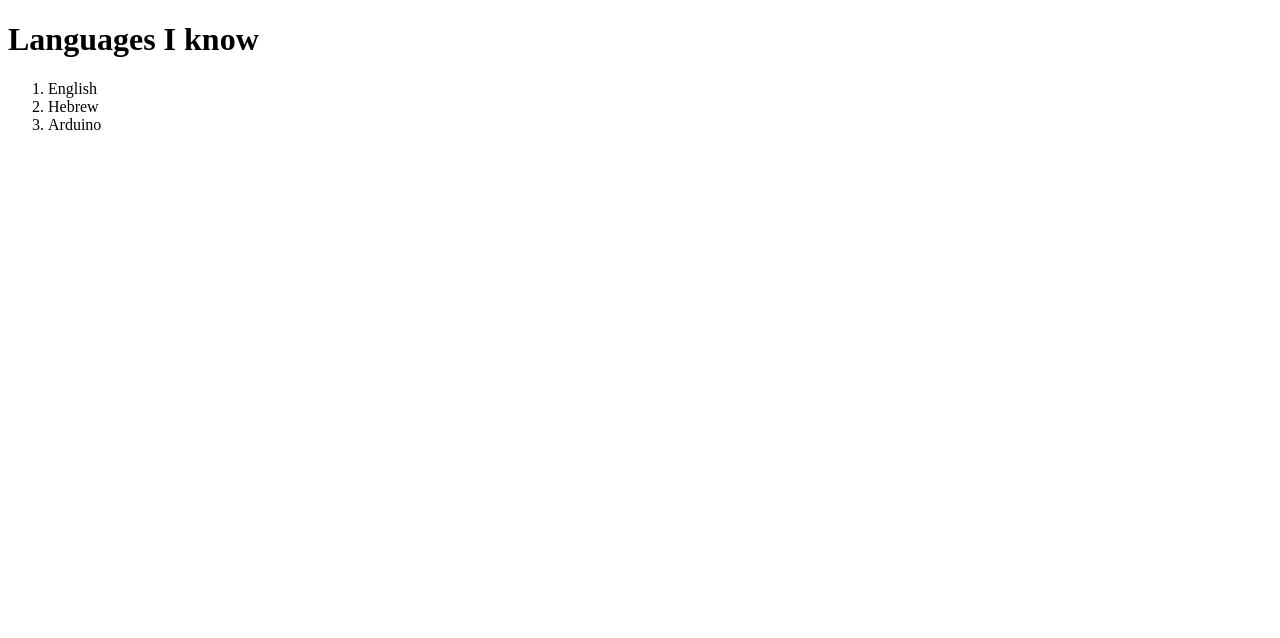
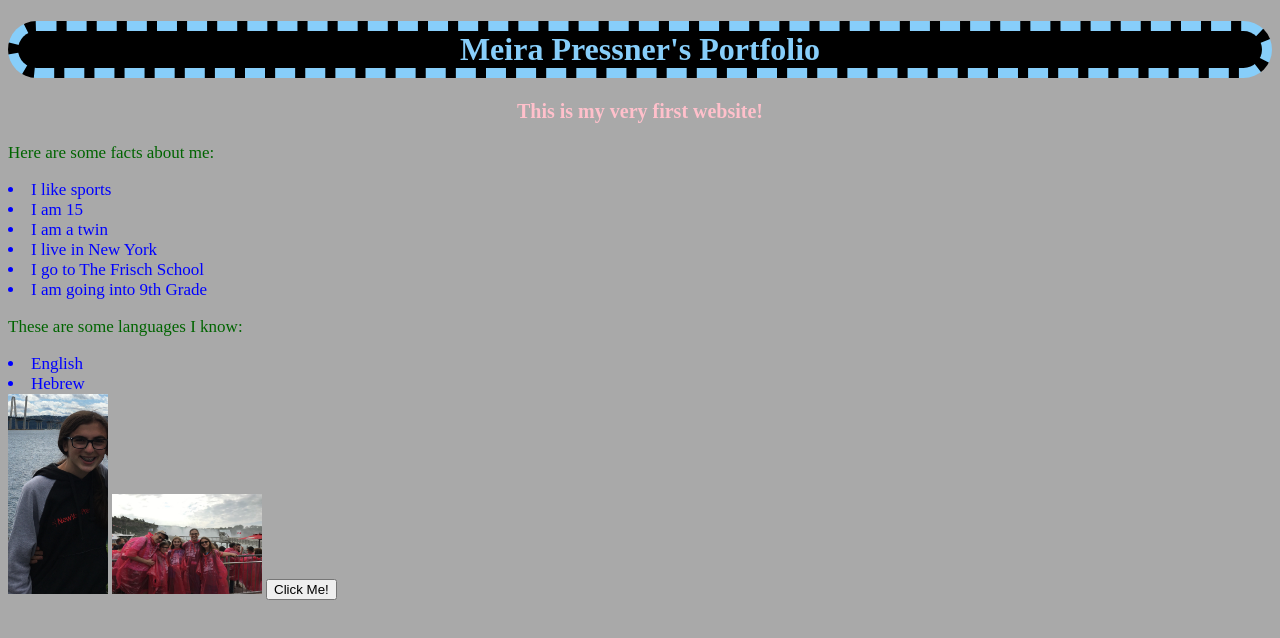
Before and after one commit to meirapressner/Portfolio, a plain HTML site: page index.html in a window 1280 px wide. Drawn offline with Linux system fonts and the light colour scheme.

Commit message:
new portfolio

```diff
--- a/index.html
+++ b/index.html
@@ -1,13 +1,24 @@
 <!DOCTYPE html>
+<html lang="en-us">
     <head>
         <title>Meira Pressner's Page</title>
+        <link href="style.css" rel="stylesheet" type="text/css">
     </head>
     <body>
-        <h1>Languages I know</h1>
-        <ol>
-        <li>English</li>
-        <li>Hebrew</li>
-        <li>Arduino</li>
-        </ol>
+        <h1>Meira Pressner's Portfolio</h1>
+        <h3>This is my very first website!</h3>
+        <p>Here are some facts about me:</p>
+            <li>I like sports</li>
+            <li>I am 15</li>
+            <li>I am a twin</li>
+            <li>I live in New York</li>
+            <li>I go to The Frisch School</li>
+            <li>I am going into 9th Grade</li>
+        <p>These are some languages I know:</p>
+            <li>English</li>
+            <li>Hebrew</li>
+                <img src="IMG_7683 (1).jpg" alt="Meira Pressner at bridge">
+        <img src="IMG_0119.JPG" id="image2" alt="Pressner Family at Niagara Falls">
+        <button> Click Me!</button>
     </body>
 </html>
--- /dev/null
+++ b/style.css
@@ -0,0 +1,33 @@
+p {
+    color:#006400;
+    font-size: 17px;
+}
+h1 {
+    text-align: center;
+    color: lightskyblue;
+    background-color: black;
+    border-style: dashed;
+    border-width: 10px;
+    border-color: lightskyblue;
+    border-radius: 30px;
+}
+h3 {
+    color: pink;
+    text-align: center;
+    font-size: 20px;
+}
+li {
+    color: blue;
+    font-size: 17px;
+}
+body {
+    background-color: darkgray;
+}
+img {
+    width: 100px;
+    height: 200px;
+}
+#image2{
+    width:150px;
+    height:100px;
+}
```
Also changed, not shown: Day 3 Activity.html (added, +12 -0 lines), FirstHTML.html (added, +4 -0 lines), IMG_0119.JPG (added), IMG_7683 (1).jpg (added).
